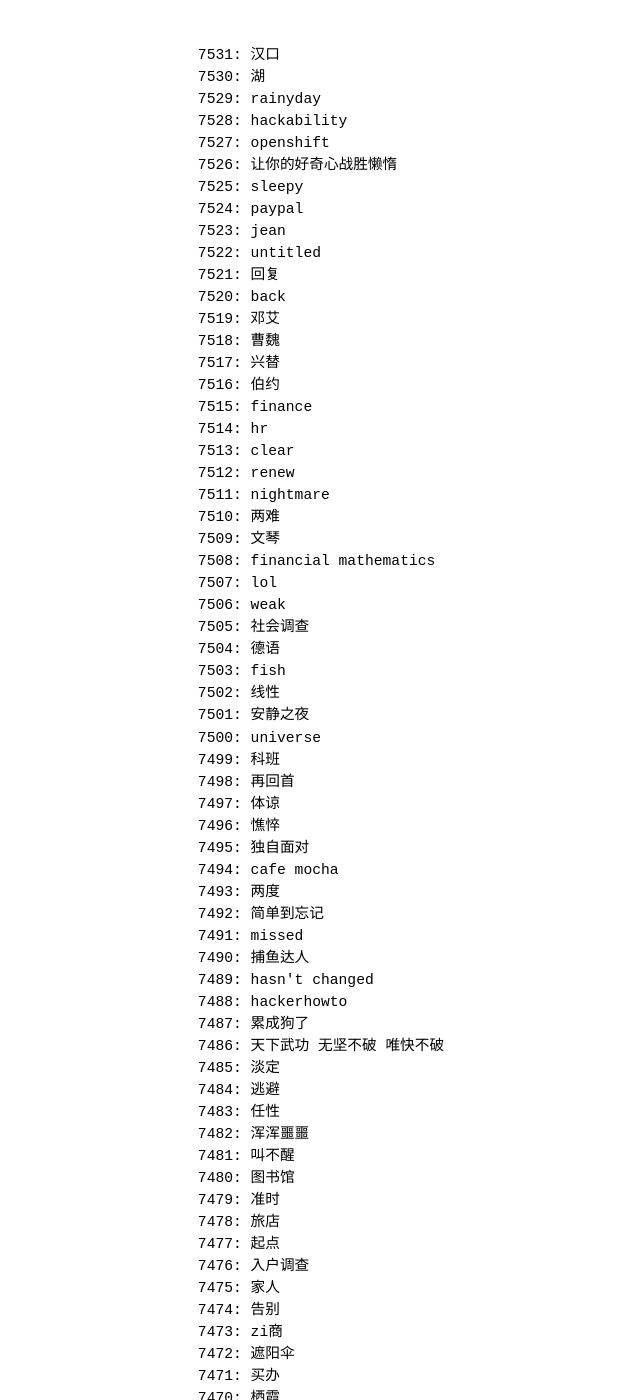
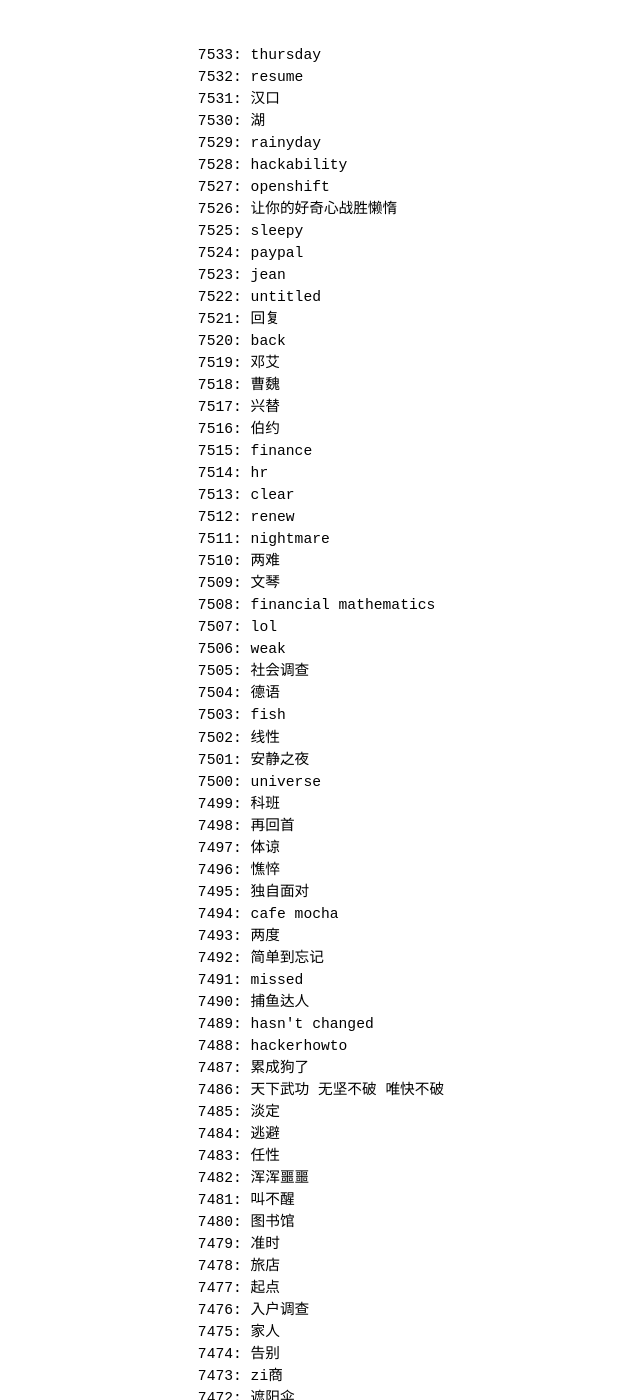
Before and after one commit to betamint/blog, a Jekyll site: the page built from daily-words.html, in a window 1280 px wide and 1400 px high. Shown: the whole window, without its empty margins (134-774 px from the left). Built offline with Jekyll 4.4.1, drawn with Linux system fonts in a browser that asks for light colours; some of the changed text lies outside the part shown.

Commit message:
7532-7533

```diff
--- a/daily-words.html
+++ b/daily-words.html
@@ -2,6 +2,8 @@
 layout: default
 ---
 <pre>
+7533: thursday
+7532: resume
 7531: 汉口
 7530: 湖
 7529: rainyday
```
